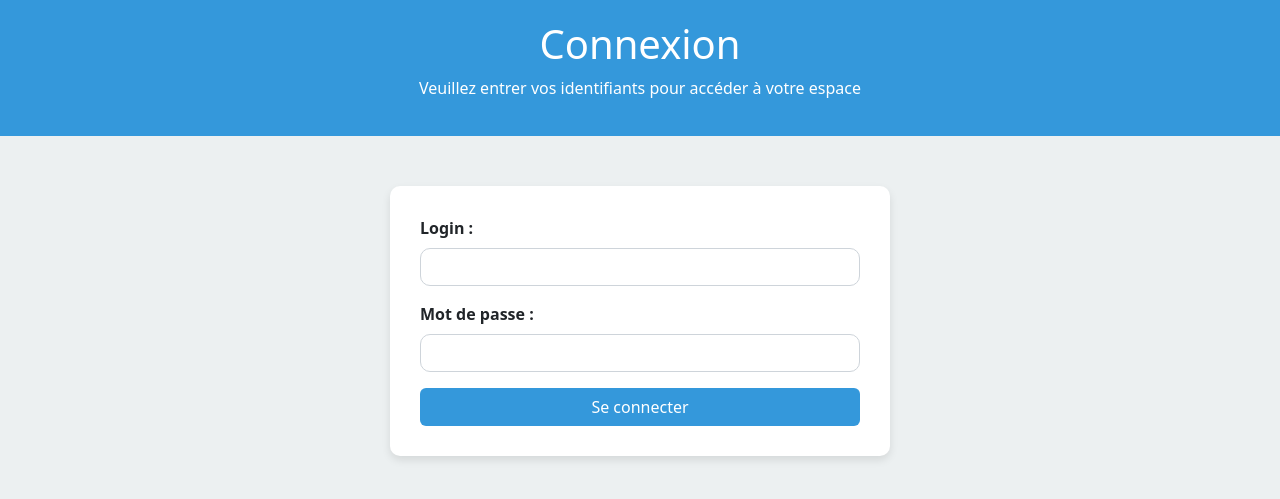
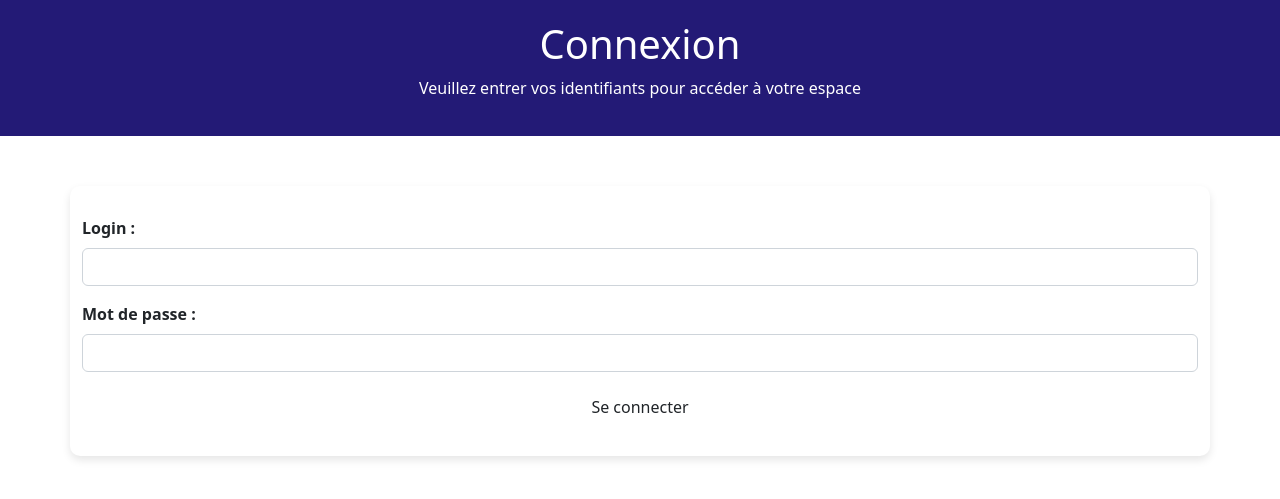
Before and after one commit to smailihcene/projet2024-twa, a PHP site: page /login.php in a window 1280 px wide. Shown: the top 499 px of the page. Run offline with PHP 8.4, Linux system fonts and the light colour scheme.

Commit message:
separation du html/css

```diff
--- a/css/style.css
+++ b/css/style.css
@@ -1,4 +1,58 @@
 
+/* page login.php */
+body {
+    background-color: #ecf0f1; /* Couleur de fond bleu clair */
+}
+header {
+    background-color: #231a76; /* Couleur du header */
+    color: white;
+    padding: 20px;
+    text-align: center;
+}
+.container {
+    max-width: 500px;
+    margin: 50px auto;
+    padding: 30px;
+    background-color: white;
+    border-radius: 10px;
+    box-shadow: 0 4px 8px rgba(0, 0, 0, 0.1);
+}
+.btn-custom {
+    background-color: #277c4a; /* Couleur des boutons */
+    color: white;
+}
+.btn-custom:hover {
+    background-color: #1c5835; /* Couleur du bouton au survol */
+    color: white;
+}
+.form-control {
+    border-radius: 10px;
+    margin-bottom: 15px;
+}
+.form-label {
+    font-weight: bold;
+}
+
+/*page bienvenu */
+body {
+    background-color: #f4f6f9; /* Fond doux */
+}
+h1 span {
+    color: #3498db; /* Couleur primaire pour le nom */
+}
+.btn-primary {
+    background-color: #3498db;
+    border-color: #3498db;
+}
+.btn-primary:hover {
+    background-color: #2980b9; /* Survol bouton */
+    border-color: #2980b9;
+}
+.text-muted {
+    font-size: 1.1rem;
+}
+
+/* pour la selection d'image dans la page ajouter_catalog.php */
 .selectable-image {
     cursor: pointer;
     transition: border 0.2s ease;
--- a/index.php
+++ b/index.php
@@ -12,7 +12,7 @@
 </head>
 <body>
     <!-- Header Section -->
-    <header class="bg-danger text-center py-5">
+    <header class="bg-custom text-center py-5">
             <h1 class="display-4">Bienvenue sur Projet2024</h1>
     </header>
 
--- a/login.php
+++ b/login.php
@@ -4,45 +4,9 @@
     <meta charset="UTF-8">
     <meta name="viewport" content="width=device-width, initial-scale=1.0">
     <title>Connexion</title>
-    <!-- Bootstrap CSS -->
+    <link rel="stylesheet" href="css/style.css">
     <link href="https://cdn.jsdelivr.net/npm/bootstrap@5.2.3/dist/css/bootstrap.min.css" rel="stylesheet">
     <script src="https://cdn.jsdelivr.net/npm/bootstrap@5.2.3/dist/js/bootstrap.bundle.min.js"></script>
-
-    <style>
-        /* Couleurs personnalisées */
-        body {
-            background-color: #ecf0f1; /* Couleur de fond bleu clair */
-        }
-        header {
-            background-color: #3498db; /* Couleur du header */
-            color: white;
-            padding: 20px;
-            text-align: center;
-        }
-        .container {
-            max-width: 500px;
-            margin: 50px auto;
-            padding: 30px;
-            background-color: white;
-            border-radius: 10px;
-            box-shadow: 0 4px 8px rgba(0, 0, 0, 0.1);
-        }
-        .btn-custom {
-            background-color: #3498db; /* Couleur des boutons */
-            color: white;
-        }
-        .btn-custom:hover {
-            background-color: #2980b9; /* Couleur du bouton au survol */
-            color: white;
-        }
-        .form-control {
-            border-radius: 10px;
-            margin-bottom: 15px;
-        }
-        .form-label {
-            font-weight: bold;
-        }
-    </style>
 </head>
 <body>
     <!-- Header Section -->
```
Also changed, not shown: bienvenue.php (+0 -19 lines).
